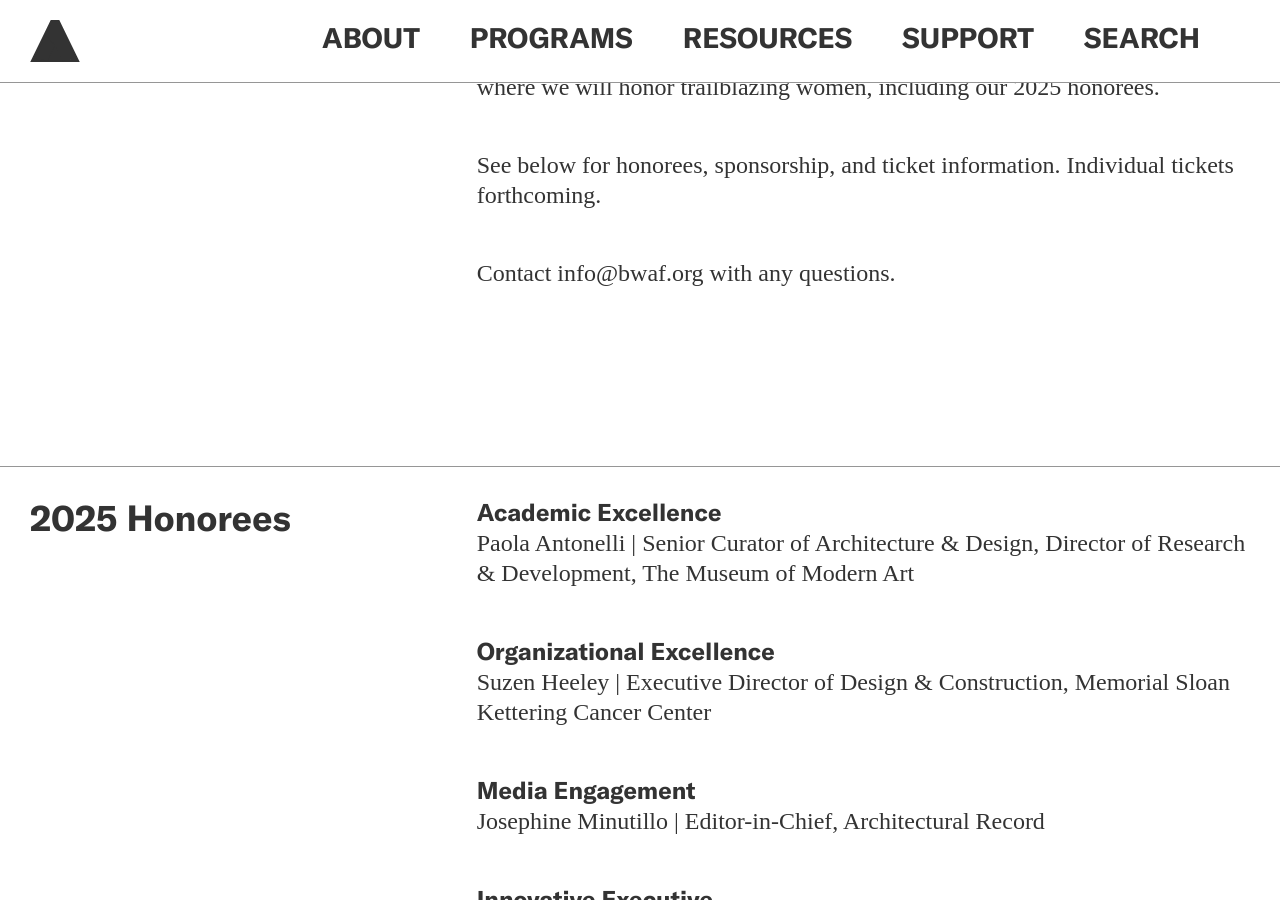
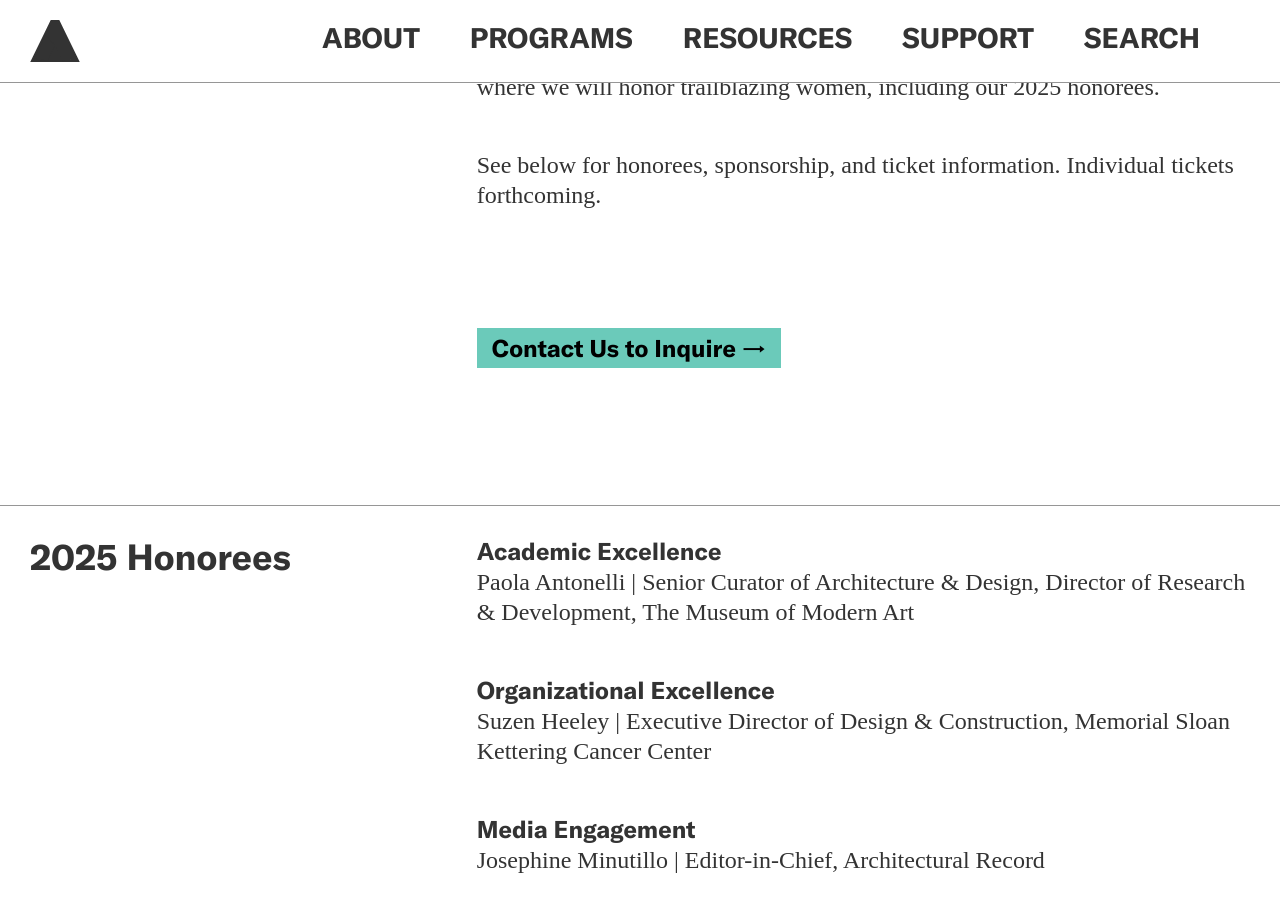
Before and after one commit to jengalas/bwaf-bbw, a Jekyll site: the page built from _programs/leadership-awards-gala.md, in a window 1280 px wide and 900 px high, scrolled down 1530 px. Built offline with Jekyll 4.4.1, drawn with Linux system fonts in a browser that asks for light colours; nearby versions of some CDN libraries; some web fonts are replaced; some of the changed text lies outside the part shown.

Commit message:
Updated 1 file via CloudCannon.

```diff
--- a/_programs/leadership-awards-gala.md
+++ b/_programs/leadership-awards-gala.md
@@ -92,9 +92,12 @@
 
       See below for honorees, sponsorship, and ticket information. Individual
       tickets forthcoming.
-
-
-      Contact info@bwaf.org with any questions.
+  - template: buttons-block
+    button:
+      - button_text: Contact Us to Inquire
+        button_link: mailto:info@bwaf.org?subject=&body=
+    section_break: false
+    include_left-hand_column_text_: false
   - template: text-block
     button:
       - button_text:
@@ -296,12 +299,6 @@
         button_link: mailto:info@bwaf.org?subject=&body=
     section_break: false
     include_left-hand_column_text_: false
-  - template: buttons-block
-    button:
-      - button_text: Contact Us to Inquire
-        button_link: mailto:info@bwaf.org?subject=&body=
-    section_break: false
-    include_left-hand_column_text_: false
 date: 2021-05-05 13:32:44
 description: >-
   Beverly Willis Architecture Foundation brings attention to the work of
```
